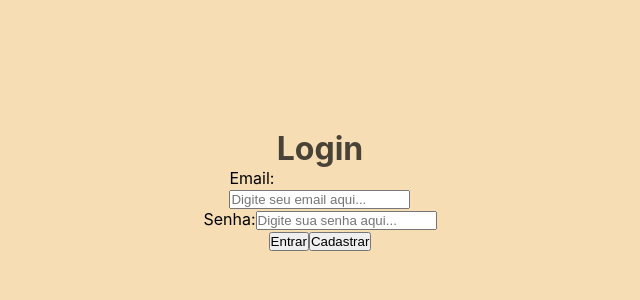
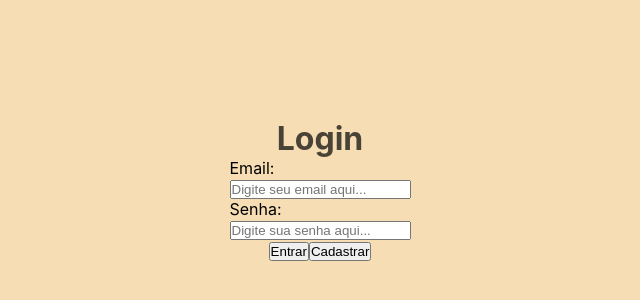
Before and after one commit to Edi-Santos/mettzer-case_scientific-articles-frontend, a React (Create React App) app: page /login in a window 1280 px wide. Shown: the part 210-510 px from the top of the page, without its empty margins (320-960 px from the left). Built offline with nearby package versions, Linux system fonts and the light colour scheme.

Commit message:
build:(InputPassword.jsx): colocando texto dentro de TAG <p />

```diff
--- a/src/components/login/InputPassword.jsx
+++ b/src/components/login/InputPassword.jsx
@@ -3,7 +3,7 @@ import PropTypes from 'prop-types';
 function InputPassword({ password, onChange }) {
   return (
     <label htmlFor="password">
-      Senha:
+      <p>Senha:</p>
       <input
         type="password"
         id="password"
```
